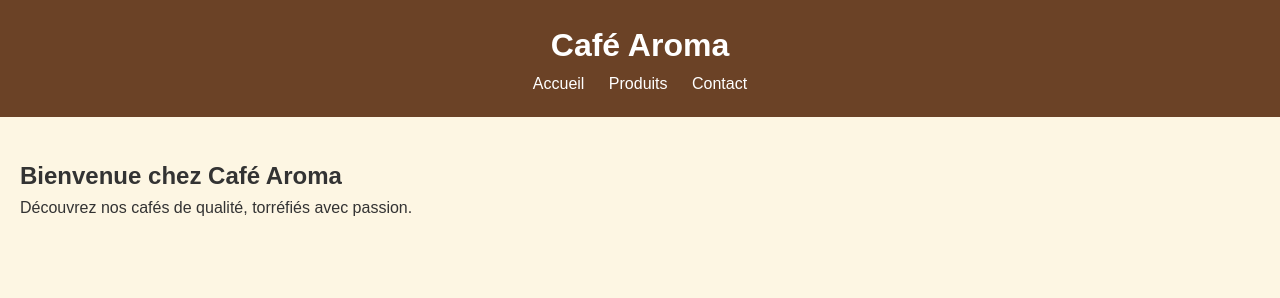
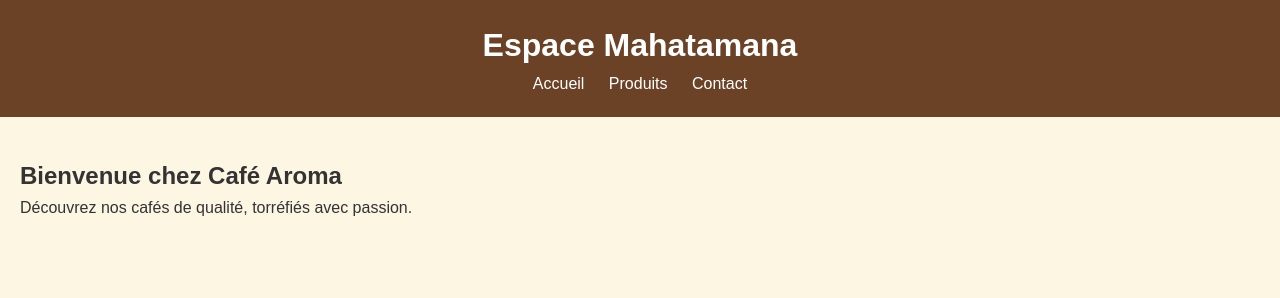
Before and after one commit to fetraniaina64rak-eng/Cafe, a plain HTML site: page index.html in a window 1280 px wide. Shown: the top 298 px of the page. Drawn offline with Linux system fonts and the light colour scheme.

Commit message:
Update index.html

```diff
--- a/index.html
+++ b/index.html
@@ -8,7 +8,7 @@
 </head>
 <body>
     <header>
-        <h1>Café Aroma</h1>
+        <h1>Espace Mahatamana</h1>
         <nav>
             <a href="#accueil">Accueil</a>
             <a href="#produits">Produits</a>
```
